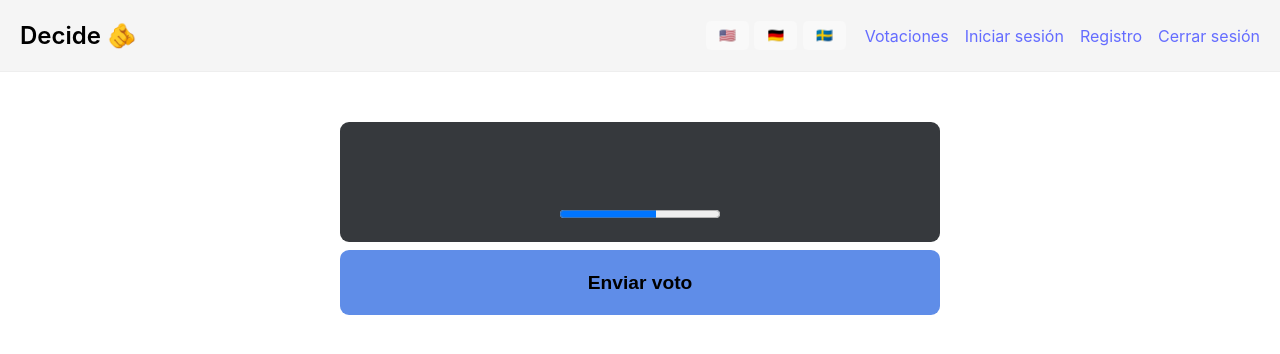
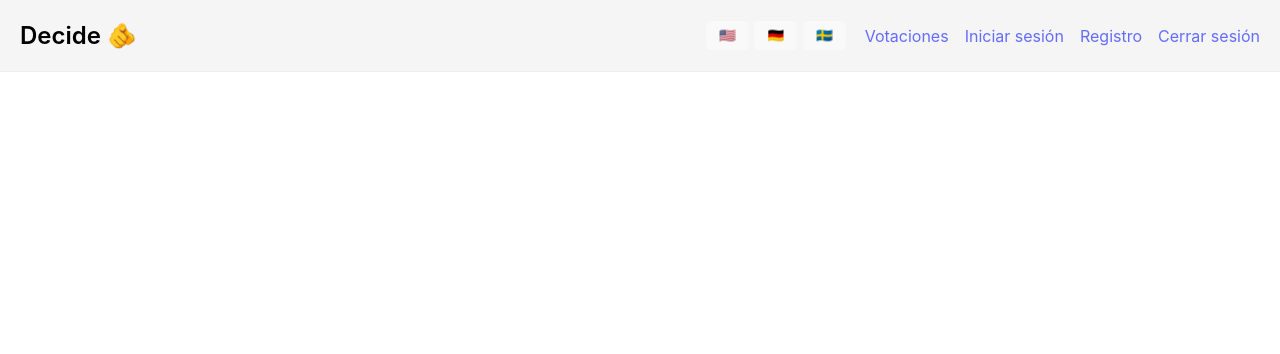
Before and after one commit to jvegax/decide-front, a React (Vite) app: page /visualizer/1 in a window 1280 px wide. Shown: the top 354 px of the page. Built offline with nearby package versions, Linux system fonts and the light colour scheme.

Commit message:
feat: handleRenderVisualizer

```diff
--- a/src/components/visualizer/index.tsx
+++ b/src/components/visualizer/index.tsx
@@ -1,13 +1,4 @@
 import { FC } from "react";
-import {
-  Container,
-  Description,
-  Title,
-  OptionContainer,
-  Option,
-  QuestionTitle,
-  Button,
-} from "./styles";
 import { Props } from "./types";
 import { useTranslation } from "react-i18next";
 import useLogic from "./logic";
@@ -16,23 +7,17 @@ const VotingVisualizer: FC<Props> = ({ votacion }) => {
   const { t } = useTranslation();
   const { results, finished } = useLogic({ votacion });
 
-  const handleRenderVisualizer = () => {};
+  const handleRenderVisualizer = () => {
+    return <h1>Votacion terminada</h1>;
+  };
 
   return (
     <>
-      <Container>
-        <Title>{votacion?.name}</Title>
-        <Title>{votacion?.id}</Title>
-        <Description>{votacion?.desc}</Description>
-        <QuestionTitle>{votacion?.question?.desc}</QuestionTitle>
-        <OptionContainer>
-          <progress value="60" max="100" />
-          {votacion?.question?.options?.map((option) => (
-            <Option>{option.option}</Option>
-          ))}
-        </OptionContainer>
-      </Container>
-      <Button>{t("submit_vote")}</Button>
+      {finished ? (
+        handleRenderVisualizer
+      ) : (
+        <h1>Esta votacion no ha terminado!</h1>
+      )}
     </>
   );
 };
```
